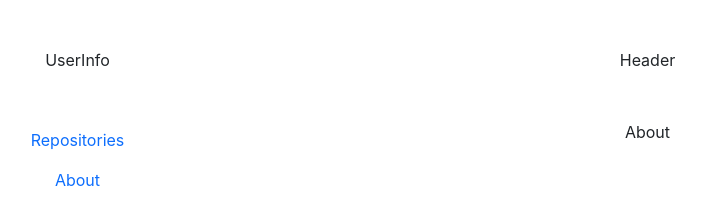
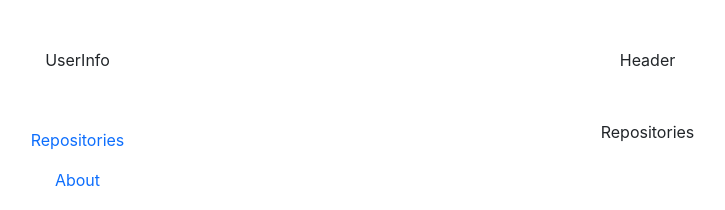
Before and after one commit to SellJilla/react-github-client, a React (Create React App) app: page /repositories in a window 1280 px wide. Shown: the top 210 px of the page, without its empty margins (135-860 px from the left). Built offline with nearby package versions, Linux system fonts and the light colour scheme.

Commit message:
redirect from index to repos

```diff
--- a/src/components/Content.js
+++ b/src/components/Content.js
@@ -2,15 +2,16 @@ import React from 'react'
 import {
   Routes,
   Route,
+  Navigate
 } from 'react-router-dom';
 import About from './About';
 
 const Content = () => {
   return (
     <Routes>
-      <Route index element={<About />}/>
-      <Route path='/about' element={<About />}/>
-      <Route path='/repositories' element={<About />} />
+      <Route index element={<Navigate to='/repositories' replace={ true } />} />
+      <Route path='/about' element={<About />} />
+      <Route path='/repositories' element={<div>Repositories</div>} />
     </Routes>
   )
 }
```
